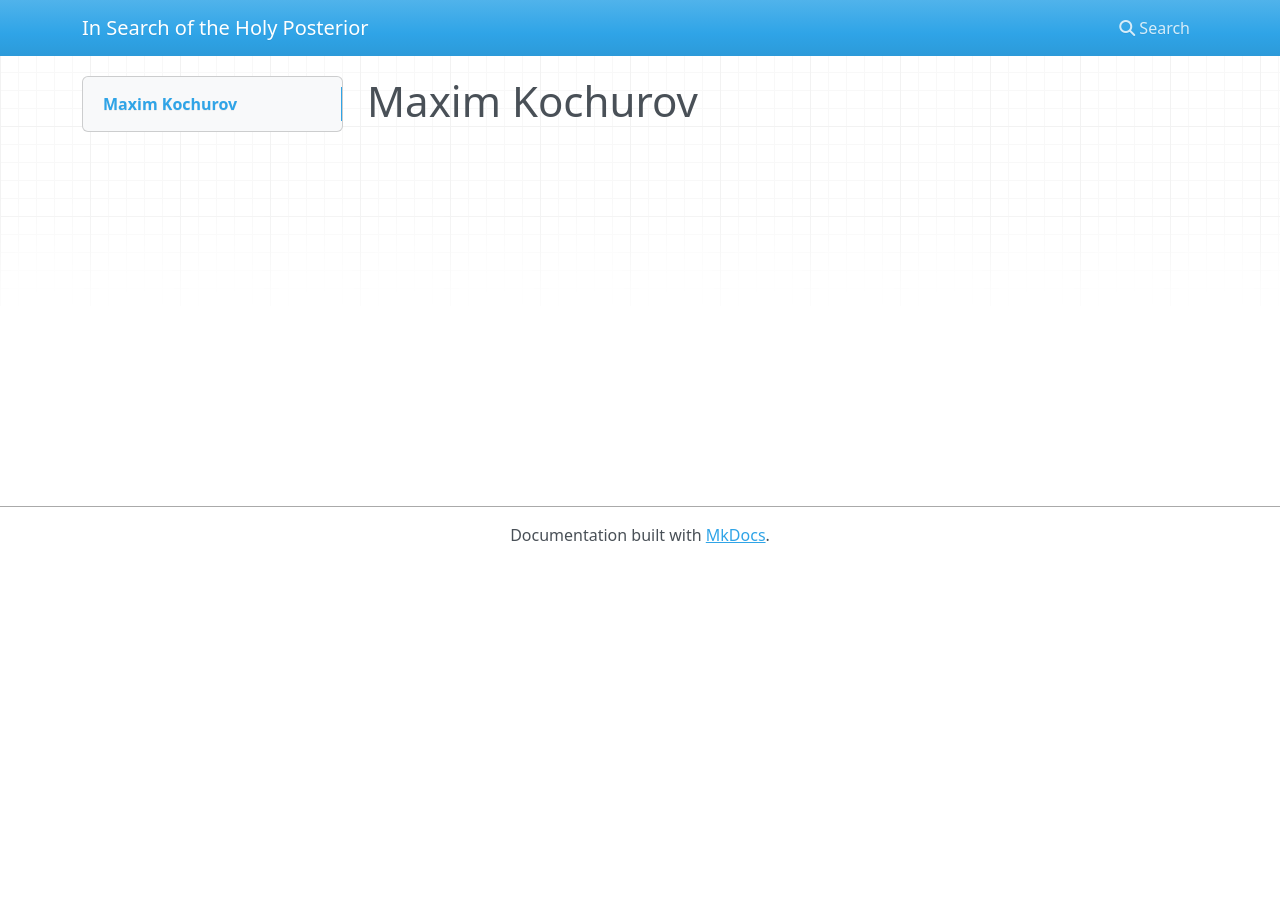
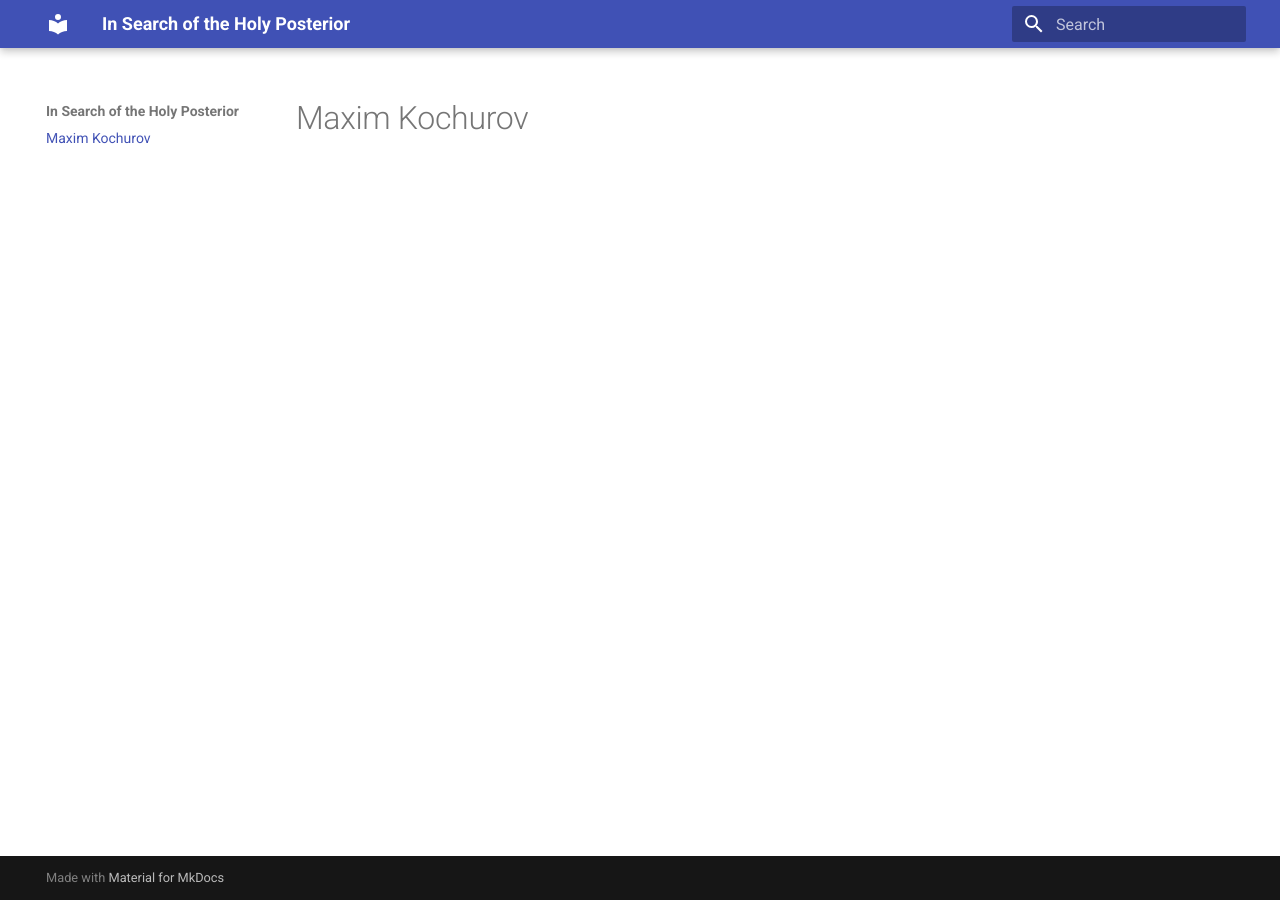
Before and after one commit to ferrine/old-ferrine.github.io, an MkDocs documentation site: the page built from blog/index.md, in a window 1280 px wide. Built offline with MkDocs 1.6.1 and Material for MkDocs 9.7.7, drawn with Linux system fonts in a browser that asks for light colours; nearby versions of some CDN libraries.

Commit message:
try material theme

```diff
--- a/mkdocs.yml
+++ b/mkdocs.yml
@@ -1,3 +1,6 @@
 site_name: In Search of the Holy Posterior
 site_url: https://ferrine.github.io
 docs_dir: blog
+theme:
+  name: material
+  custom_dir: theme
--- a/requirements.txt
+++ b/requirements.txt
@@ -1 +1,2 @@
 mkdocs
+mkdocs-material
```
Also changed, not shown: theme/assets/images/favicon.ico (added).
